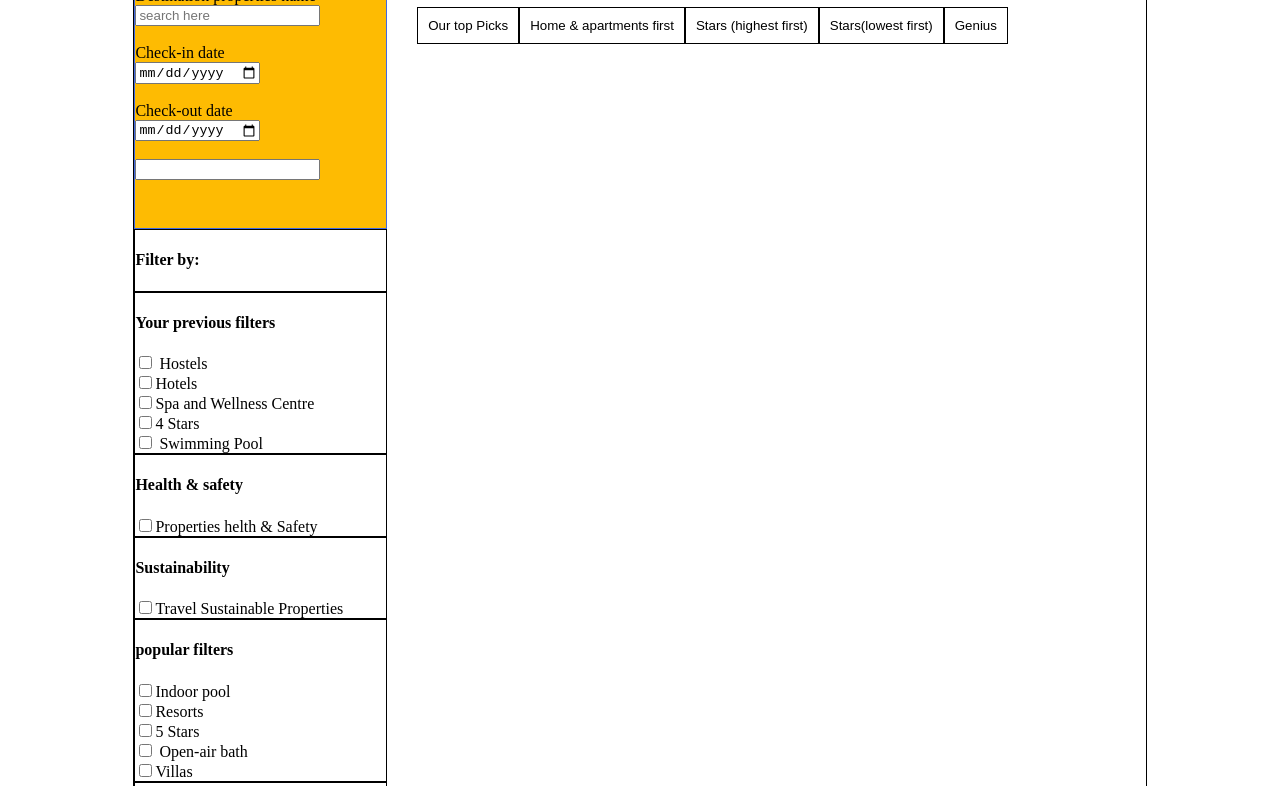
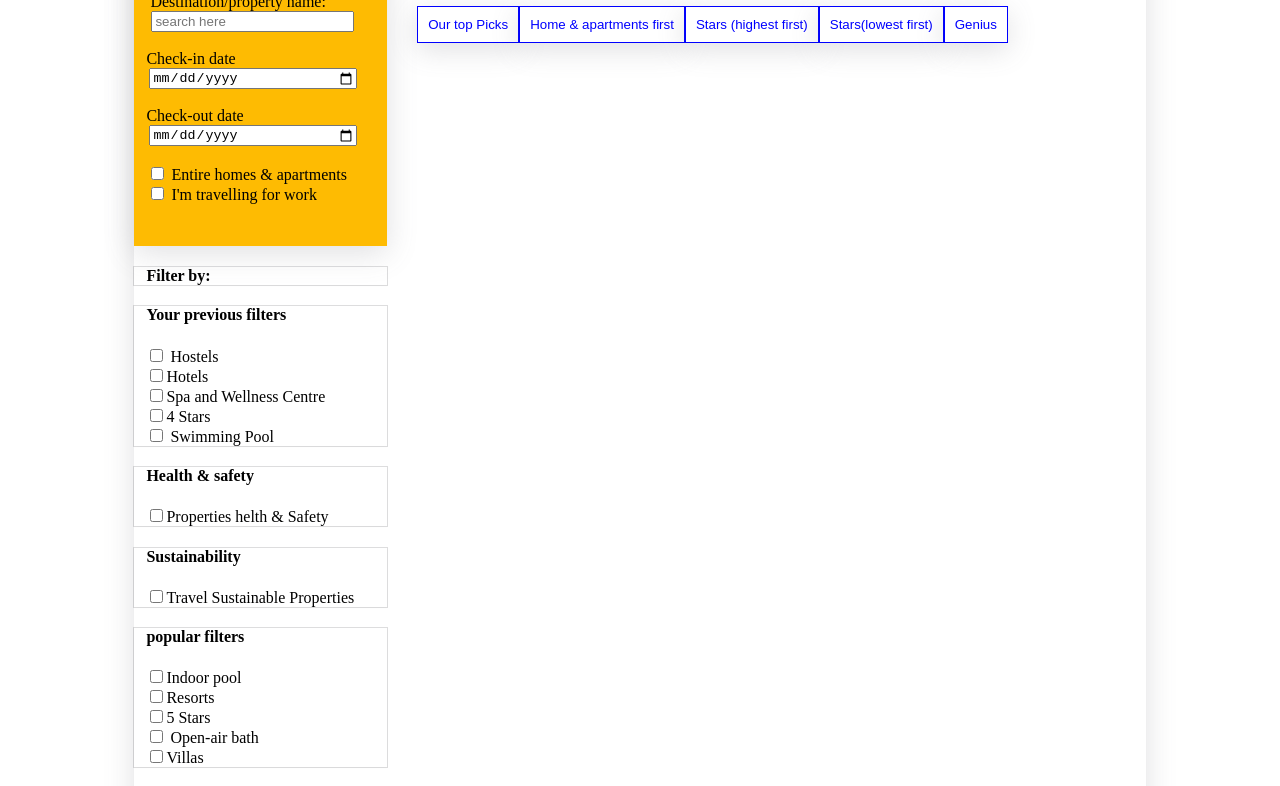
Before and after one commit to gaurav7ingh/Booking.com, a plain HTML site: page result/result.html in a window 1280 px wide. Shown: the part 184-970 px from the top of the page. Drawn offline with Linux system fonts and the light colour scheme.

Commit message:
result page changes

```diff
--- a/result/result.html
+++ b/result/result.html
@@ -15,7 +15,7 @@
 		#oneDiv{
 			width: 80%;
 			margin: auto;
-			border: 1px solid black;
+			box-shadow: rgba(100, 100, 111, 0.2) 0px 7px 29px 0px;
 			display: flex;
 			gap: 30px;
 		}
@@ -27,12 +27,15 @@
 		}
       /* filter div css */
 	  #filter>div{
-		border: 1px solid black;
+		box-shadow: rgba(0, 0, 0, 0.02) 0px 1px 3px 0px, rgba(27, 31, 35, 0.15) 0px 0px 0px 1px;
+
 	  }
      #btn>div{
-		border: 1px solid black;
-
-
+		box-shadow: rgba(100, 100, 111, 0.2) 0px 7px 29px 0px;
+		border: 1px solid blue;
+	 }
+	 #btn>div>button{
+		color: blue;
 	 }
 	 #btn{
 		display: flex;
@@ -45,11 +48,35 @@
 	 /* search box  */
 
 	  #dates{
-		border: 1px solid royalblue;
+		box-shadow: rgba(100, 100, 111, 0.2) 0px 7px 29px 0px;
 		height: 300px;
 	    background-color: #febb02;
+		margin-top: 10px;
+		margin-bottom: 10px;
+	 }
+	 #ridate{
+		width: 80%;
+		margin-left: 15px;
+	 }
+	 #rodate{
+		width: 80%;
+		margin-left: 15px;
+	 }
+	 #search{
+		width: 80%;
+		margin-left: 17px;
+	 }
+	 #boxcheck1{
 
+		margin-left: 17px;
 	 }
+	 #boxcheck2{
+
+		margin-left: 17px;
+	 }
+
+
+
 
 	 /* resultData append css */
 	 #resultData{
@@ -82,111 +109,112 @@
         <div id="twoDiv">
 			<div id="dates">
 
-				<h3>Search</h3>
-				Destination properties name <br>
+				<h2> &nbsp; &nbsp;Search</h2>
+				&nbsp; &nbsp; Destination/property name: <br>
 				<input type="search" name="" id="search" onchange="search()" placeholder="search here"><br><br>
-				Check-in date <br>
-				<input type="date" name="" id=""><br><br>
-				Check-out date <br>
-				<input type="date" name="" id=""><br><br>
+				&nbsp; &nbsp;Check-in date <br>
+				<input type="date" name="" id="ridate"><br><br>
+				&nbsp; &nbsp;Check-out date <br>
+				<input type="date" name="" id="rodate"><br><br>
 
-				<input type="text" name="" id="">
-
-
+				<input type="checkbox" name="" id="boxcheck1">
+				Entire homes & apartments <br>
+				<input type="checkbox" name="" id="boxcheck2">
+				I'm travelling for work
 			</div>
 			<div id="filter">
 			<div >
-				<h4>Filter by:</h4>
+				<h4>  &nbsp;  &nbsp;Filter by:</h4>
 			</div>
 			<div>
-				<h4>Your previous filters</h4>
-				<input type="checkbox" name="" id=""> Hostels<br>
-				<input type="checkbox" name="" id="">Hotels <br>
-				<input type="checkbox" name="" id="">Spa and Wellness Centre <br>
-				<input type="checkbox" name="" id="">4 Stars <br>
-				<input type="checkbox" name="" id=""> Swimming Pool<br>
+				<h4> &nbsp; &nbsp;Your previous filters</h4>
+				&nbsp; &nbsp;<input type="checkbox" name="" id=""> Hostels<br>
+				&nbsp; &nbsp;<input type="checkbox" name="" id="">Hotels <br>
+				&nbsp; &nbsp;<input type="checkbox" name="" id="">Spa and Wellness Centre <br>
+				&nbsp; &nbsp;<input type="checkbox" name="" id="">4 Stars <br>
+				&nbsp; &nbsp;<input type="checkbox" name="" id=""> Swimming Pool<br>
 			</div>
 
 			<div>
-				<h4>Health & safety</h4>
-				<input type="checkbox" name="" id="">Properties helth & Safety <br>
+				<h4>&nbsp; &nbsp;Health & safety</h4>
+				&nbsp; &nbsp;<input type="checkbox" name="" id="">Properties helth & Safety <br>
 			</div>
 			<div>
-				<h4>Sustainability</h4>
-				<input type="checkbox" name="" id="">Travel Sustainable Properties <br>
+				<h4>&nbsp; &nbsp;Sustainability</h4>
+				&nbsp; &nbsp;<input type="checkbox" name="" id="">Travel Sustainable Properties <br>
 			</div>
 
 
 			<div>
-				<h4>popular filters</h4>
-				<input type="checkbox" name="" id="">Indoor pool <br>
-				<input type="checkbox" name="" id="">Resorts <br>
-				<input type="checkbox" name="" id="">5 Stars <br>
-				<input type="checkbox" name="" id=""> Open-air bath<br>
-				<input type="checkbox" name="" id="">Villas <br>
+				<h4>&nbsp; &nbsp;popular filters</h4>
+				&nbsp; &nbsp;<input type="checkbox" name="" id="">Indoor pool <br>
+				&nbsp; &nbsp;<input type="checkbox" name="" id="">Resorts <br>
+				&nbsp; &nbsp;<input type="checkbox" name="" id="">5 Stars <br>
+				&nbsp; &nbsp;<input type="checkbox" name="" id=""> Open-air bath<br>
+				&nbsp; &nbsp;<input type="checkbox" name="" id="">Villas <br>
 			</div>
 
 			<div>
-				<h4>Star rating </h4>
-				<input type="checkbox" name="" id=""> 2 Stars <br>
-				<input type="checkbox" name="" id="">3 Stars <br>
-				<input type="checkbox" name="" id=""> 4 Stars<br>
-				<input type="checkbox" name="" id="">5 Stars <br>
-				<input type="checkbox" name="" id=""> Unrated<br>
+				<h4>&nbsp; &nbsp;Star rating </h4>
+				&nbsp; &nbsp;<input type="checkbox" name="" id=""> 2 Stars <br>
+				&nbsp; &nbsp;<input type="checkbox" name="" id="">3 Stars <br>
+				&nbsp; &nbsp;<input type="checkbox" name="" id=""> 4 Stars<br>
+				&nbsp; &nbsp;<input type="checkbox" name="" id="">5 Stars <br>
+				&nbsp; &nbsp;<input type="checkbox" name="" id=""> Unrated<br>
 			</div>
 			<div>
-				<h4>Distance</h4>
-				<input type="checkbox" name="" id="">Less than 1km <br>
-				<input type="checkbox" name="" id=""> Less than 3km <br>
-				<input type="checkbox" name="" id=""> Less than 5km <br>
+				<h4>&nbsp; &nbsp;Distance</h4>
+				&nbsp; &nbsp;<input type="checkbox" name="" id="">Less than 1km <br>
+				&nbsp; &nbsp;<input type="checkbox" name="" id=""> Less than 3km <br>
+				&nbsp; &nbsp;<input type="checkbox" name="" id=""> Less than 5km <br>
 			</div>
 			<div>
-				<h4>Fun things to do</h4>
-				<input type="checkbox" name="" id="">Indoor pool <br>
-				<input type="checkbox" name="" id="">Games room <br>
-				<input type="checkbox" name="" id="">Badminton equipment <br>
-				<input type="checkbox" name="" id="">Children's playground <br>
-				<input type="checkbox" name="" id="">Hot tub/Jacuzz <br>
+				<h4>&nbsp; &nbsp;Fun things to do</h4>
+				&nbsp; &nbsp;<input type="checkbox" name="" id="">Indoor pool <br>
+				&nbsp; &nbsp;<input type="checkbox" name="" id="">Games room <br>
+				&nbsp; &nbsp;<input type="checkbox" name="" id="">Badminton equipment <br>
+				&nbsp; &nbsp;<input type="checkbox" name="" id="">Children's playground <br>
+				&nbsp; &nbsp;<input type="checkbox" name="" id="">Hot tub/Jacuzz <br>
 
 			</div>
 			<div>
-				<h4>Property type</h4>
-				<input type="checkbox" name="" id="">Villas <br>
-				<input type="checkbox" name="" id="">Hotels <br>
-				<input type="checkbox" name="" id="">Resorts <br>
-				<input type="checkbox" name="" id="">Holiday homes <br>
-				<input type="checkbox" name="" id="">Apartments <br>
+				<h4>&nbsp; &nbsp;Property type</h4>
+				&nbsp; &nbsp;<input type="checkbox" name="" id="">Villas <br>
+				&nbsp; &nbsp;<input type="checkbox" name="" id="">Hotels <br>
+				&nbsp; &nbsp;<input type="checkbox" name="" id="">Resorts <br>
+				&nbsp; &nbsp;<input type="checkbox" name="" id="">Holiday homes <br>
+				&nbsp; &nbsp;<input type="checkbox" name="" id="">Apartments <br>
 			</div>
 			<div>
-				<h4>Landmarks</h4>
-				<input type="checkbox" name="" id="">Tigor point <br>
-				<input type="checkbox" name="" id=""> Bhushi Dam<br>
+				<h4>&nbsp; &nbsp;Landmarks</h4>
+				&nbsp; &nbsp;<input type="checkbox" name="" id="">Tigor point <br>
+				&nbsp; &nbsp;<input type="checkbox" name="" id=""> Bhushi Dam<br>
 			</div>
 			<div>
-				<h4>Review score</h4>
-				<input type="checkbox" name="" id="">Super:9+ <br>
-				<input type="checkbox" name="" id="">Very good:8+ <br>
-				<input type="checkbox" name="" id="">Good:7+ <br>
-				<input type="checkbox" name="" id="">Pleasant:6+ <br>
+				<h4>&nbsp; &nbsp;Review score</h4>
+				&nbsp; &nbsp;<input type="checkbox" name="" id="">Super:9+ <br>
+				&nbsp; &nbsp;<input type="checkbox" name="" id="">Very good:8+ <br>
+				&nbsp; &nbsp;<input type="checkbox" name="" id="">Good:7+ <br>
+				&nbsp; &nbsp;<input type="checkbox" name="" id="">Pleasant:6+ <br>
 			</div>
 			<div>
-				<h4>Facilities</h4>
-				<input type="checkbox" name="" id="">Parking <br>
-				<input type="checkbox" name="" id=""> Restaurant<br>
-				<input type="checkbox" name="" id="">Pets allowed <br>
-				<input type="checkbox" name="" id=""> Room Service<br>
-				<input type="checkbox" name="" id=""> 24 hour front desk<br>
+				<h4>&nbsp; &nbsp;Facilities</h4>
+				&nbsp; &nbsp;<input type="checkbox" name="" id="">Parking <br>
+				&nbsp; &nbsp;<input type="checkbox" name="" id=""> Restaurant<br>
+				&nbsp; &nbsp;<input type="checkbox" name="" id="">Pets allowed <br>
+				&nbsp; &nbsp;<input type="checkbox" name="" id=""> Room Service<br>
+				&nbsp; &nbsp;<input type="checkbox" name="" id=""> 24 hour front desk<br>
 			</div>
 			<div>
-				<h4>Neighbourhood</h4>
-				<input type="checkbox" name="" id="">Khandala <br>
-				<input type="checkbox" name="" id=""> Pimpri<br>
+				<h4>&nbsp; &nbsp;Neighbourhood</h4>
+				&nbsp; &nbsp;<input type="checkbox" name="" id="">Khandala <br>
+				&nbsp; &nbsp;<input type="checkbox" name="" id=""> Pimpri<br>
 			</div>
 
 		</div>
 		</div>
 		<div id="threeDiv">
-			<h1 id="h1">Berlin: 1,301 properties found</h1>
+			<h1 id="h1">Result Data </h1>
 			<div id="btn">
 				<div><button>Our top Picks</button></div>
 					<div><button>Home & apartments first</button></div>
@@ -206,82 +234,4 @@
 	</div>
 </body>
 </html>
-<script>
-
-let search=()=>{
-        let value=document.querySelector("#search").value;
-
-        console.log(value)
-        getData(value)
-        document.querySelector("#search").value=null;
-     }
-
-
-	 let getData=async(value)=>{
-
-        const options = {
-	method: 'GET',
-	headers: {
-		'X-RapidAPI-Key': 'd7e496ffb4msh726b54e6f11e809p1a1c03jsn838ccc0f9f1f',
-		'X-RapidAPI-Host': 'booking-com.p.rapidapi.com'
-	}
-};
- let res=await fetch(`https://booking-com.p.rapidapi.com/v1/hotels/locations?locale=en-gb&name=${value}`, options)
-     let data=await res.json();
-    //   console.log(data)
-     find(data);
-
-     }
-
-	 let find=async(data)=>{
-
-	   const options = {
-	   method: 'GET',
-	   headers: {
-		   'X-RapidAPI-Key': 'd7e496ffb4msh726b54e6f11e809p1a1c03jsn838ccc0f9f1f',
-		   'X-RapidAPI-Host': 'booking-com.p.rapidapi.com'
-	   }
-   };
-
-  let res=await fetch(`https://booking-com.p.rapidapi.com/v1/hotels/search-by-coordinates?order_by=popularity&adults_number=2&units=metric&room_number=1&checkout_date=2022-10-01&filter_by_currency=AED&locale=en-gb&checkin_date=2022-09-30&latitude=${data[0].latitude}&longitude=${data[0].longitude}&children_number=2&children_ages=5%2C0&categories_filter_ids=class%3A%3A2%2Cclass%3A%3A4%2Cfree_cancellation%3A%3A1&page_number=0&include_adjacency=true`, options)
-
-let date=await res.json();
-console.log(date)
- console.log(date.result);
-  append(date.result)
-
-	}
-
-let append=(data)=>{
-	document.querySelector("#resultData").innerHTML=null;
-    data.forEach((el)=>{
-
-		let div1=document.createElement("div");
-		let div2=document.createElement("div");
-		let div3=document.createElement("div");
-		let img=document.createElement("img");
-		let h3=document.createElement("h3");
-		let p1=document.createElement("p");
-		let p2=document.createElement("p");
-
-		div1.setAttribute("class","oneDiv")
-		div2.setAttribute("class","twoDiv")
-		div3.setAttribute("class","threeDiv")
-
-		img.src=el.main_photo_url;
-		h3.innerText=el.hotel_name;
-		p1.innerText=el.address;
-		p2.innerText=el.city;
-
-		div2.append(img);
-		div3.append(h3,p1,p2)
-		div1.append(div2,div3)
-
-		document.querySelector("#resultData").append(div1)
-		document.querySelector("#h1").innerHTML=data[0].city;
-	})
-
-}
-
-
-</script>
+<script src="result.js"></script>
```
Also changed, not shown: result/result.js (added, +74 -0 lines).
